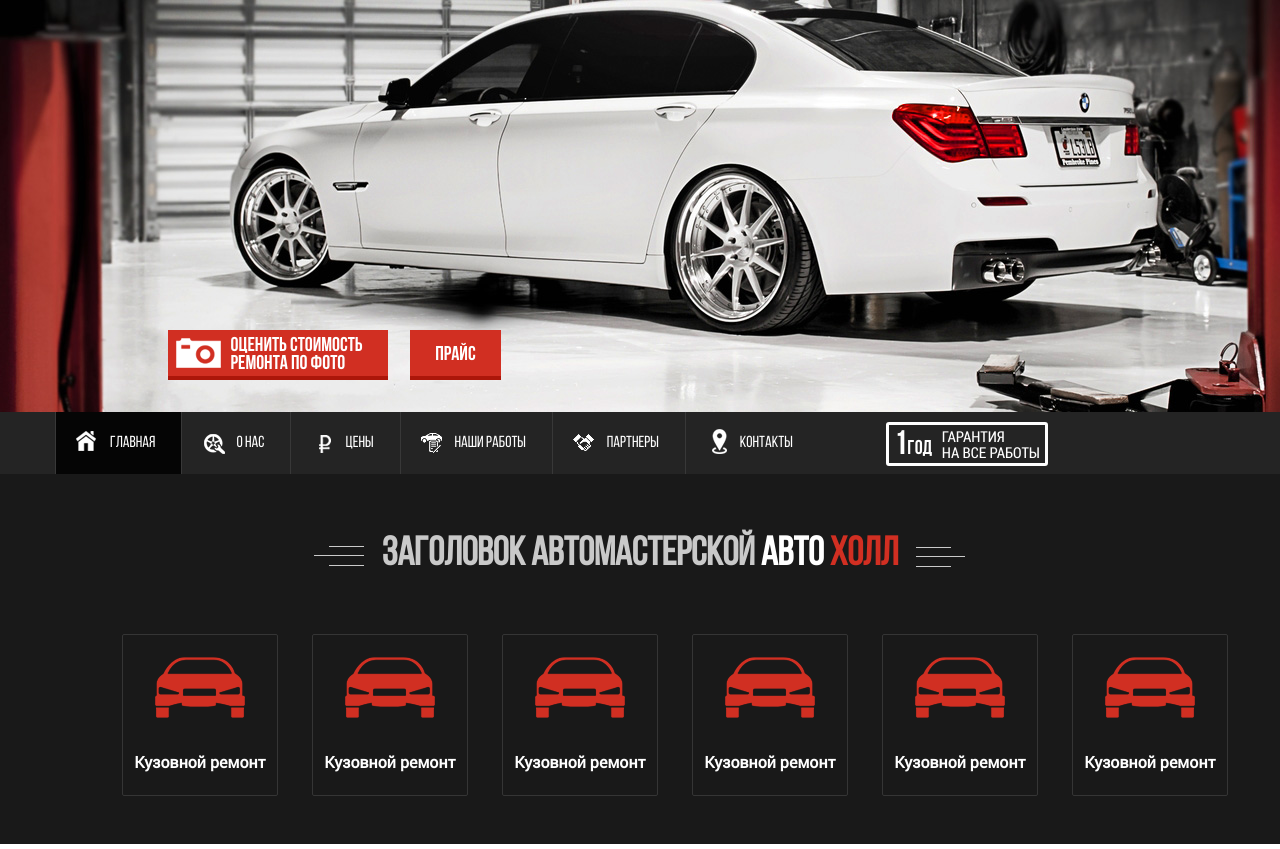
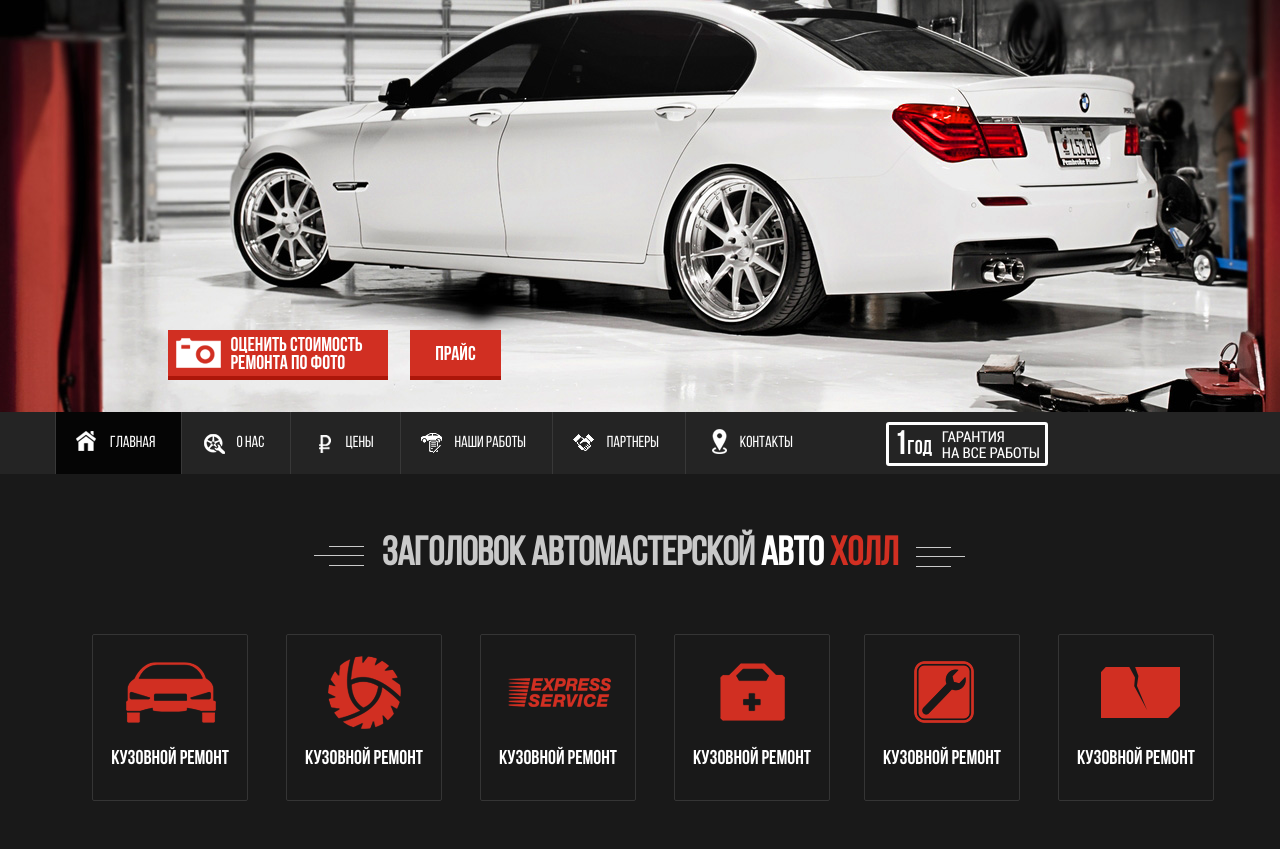
Before and after one commit to Alex141992/jeday, a plain HTML site: page template_bootstrap/index.html in a window 1280 px wide. Shown: the part 232-1081 px from the top of the page. Drawn offline with Linux system fonts and the light colour scheme; files whose address does not match are found by name.

Commit message:
section end

```diff
--- a/template_bootstrap/css/main.css
+++ b/template_bootstrap/css/main.css
@@ -274,11 +274,14 @@ section h2 {
 	margin-left: 30px;
 	display: inline-block;
 	text-align: center;
-	width: 156px;
+	width: 160px;
+}
+.mc_item_wrap:ntn-child(1) {
+	margin-left: 0;
 }
 .mc_wrap {
 	text-align: center;
-
+	padding: 0;
 }
 .mc_item_wrap a {
 	color: 	#fff;
@@ -288,11 +291,36 @@ section h2 {
 	height: 85px;
 	width: 134px;
 	background-image: url(../img/cets_iconsets.png);
-	margin: 10px auto;
+	margin: 15px auto 10px;
 }
-.mc_item_wrap:nth-chikd(1) span {
-	background-position: 9px 0;
+.mc_item_wrap:nth-child(1) span {
+	background-position: 1px 0;
 }
-.mc_item_wrap:nth-chikd(2) span {
-	background-position: 9px 0;
+.mc_item_wrap:nth-child(2) span {
+	background-position: -153px 0;
 }
+.mc_item_wrap:nth-child(3) span {
+	background-position: -305px 0;
+}
+.mc_item_wrap:nth-child(4) span {
+	background-position: -468px 0;
+}
+.mc_item_wrap:nth-child(5) span {
+	background-position: -614px 0;
+}
+.mc_item_wrap:nth-child(6) span {
+	background-position: -772px 0;
+}
+.mc_item h4 {
+	font-family: "BebasBold";
+	font-size: 20px;
+	font-weight: normal;
+	margin-top: 10px;
+}
+.mc_item a:hover h4,
+ .mc_item_wrap.active h4 {
+	text-decoration: underline;
+}
+.mc_item_wrap.active {
+	background-color: #2A2A2A;
+}
--- a/template_bootstrap/index.html
+++ b/template_bootstrap/index.html
@@ -105,57 +105,55 @@
 		<div class="row">
 			<div class="col-md-12">
 				<ul class="mc_wrap">
-					<div class="mc_item_wrap">
+					<li class="mc_item_wrap">
 						<div class="mc_item">
 							<a href="#">
 								<span>	</span>
 								<h4>Кузовной ремонт</h4>
 							</a>
 						</div>
-					</div>
-					<div class="mc_item_wrap">
+					</li>
+					<li class="mc_item_wrap">
 						<div class="mc_item">
 							<a href="#">
 								<span>	</span>
 								<h4>Кузовной ремонт</h4>
 							</a>
 						</div>
-					</div>
-					<div class="mc_item_wrap">
+					</li>
+					<li class="mc_item_wrap">
 						<div class="mc_item">
 							<a href="#">
 								<span>	</span>
 								<h4>Кузовной ремонт</h4>
 							</a>
 						</div>
-					</div>
-					<div class="mc_item_wrap">
+					</li>
+					<li class="mc_item_wrap">
 						<div class="mc_item">
 						<a href="#">
 								<span>	</span>
 								<h4>Кузовной ремонт</h4>
 						</a>
 						</div>
-					</div>
-					<div class="mc_item_wrap">
+					<li class="mc_item_wrap">
 						<div class="mc_item">
 							<a href="#">
 								<span>	</span>
 								<h4>Кузовной ремонт</h4>
 							</a>
 						</div>
-					</div>
-					<div class="mc_item_wrap">
+					</li>
+					<li class="mc_item_wrap">
 						<div class="mc_item">
 							<a href="#">
 								<span>	</span>
 								<h4>Кузовной ремонт</h4>
 							</a>
 						</div>
-					</div>
+					</li>
 				</ul>
 			</div>
-
 		</div>
 	</section>
 
```
Lines whose indentation alone changed are shown as unchanged.
